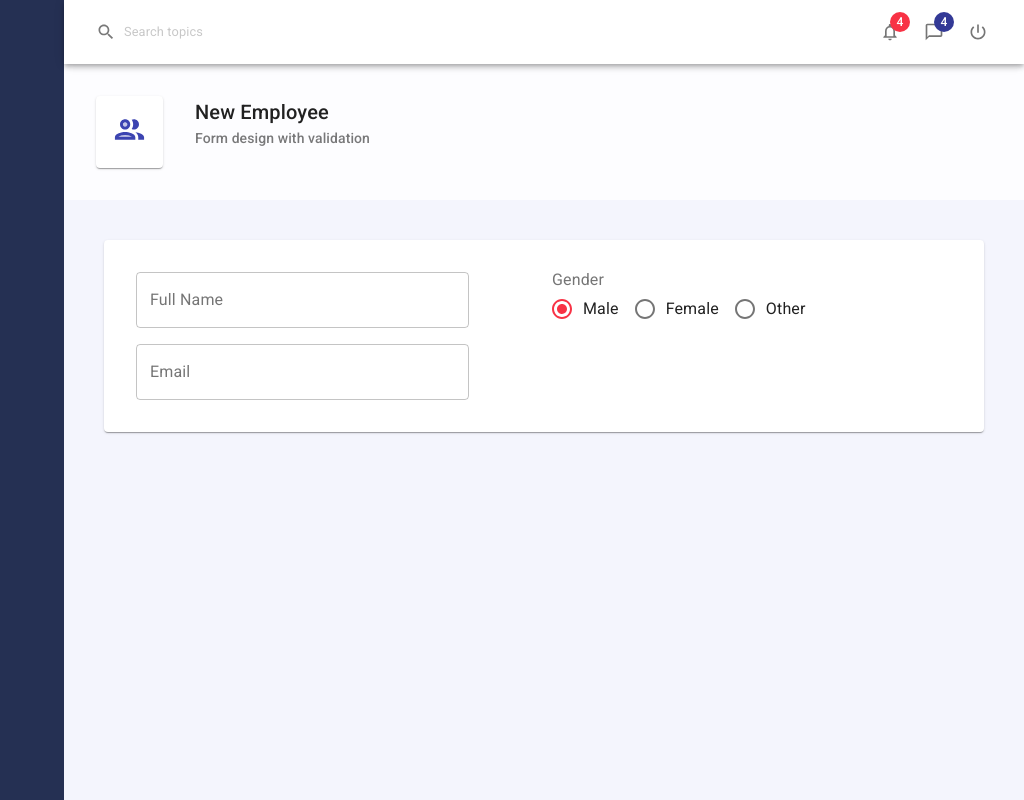
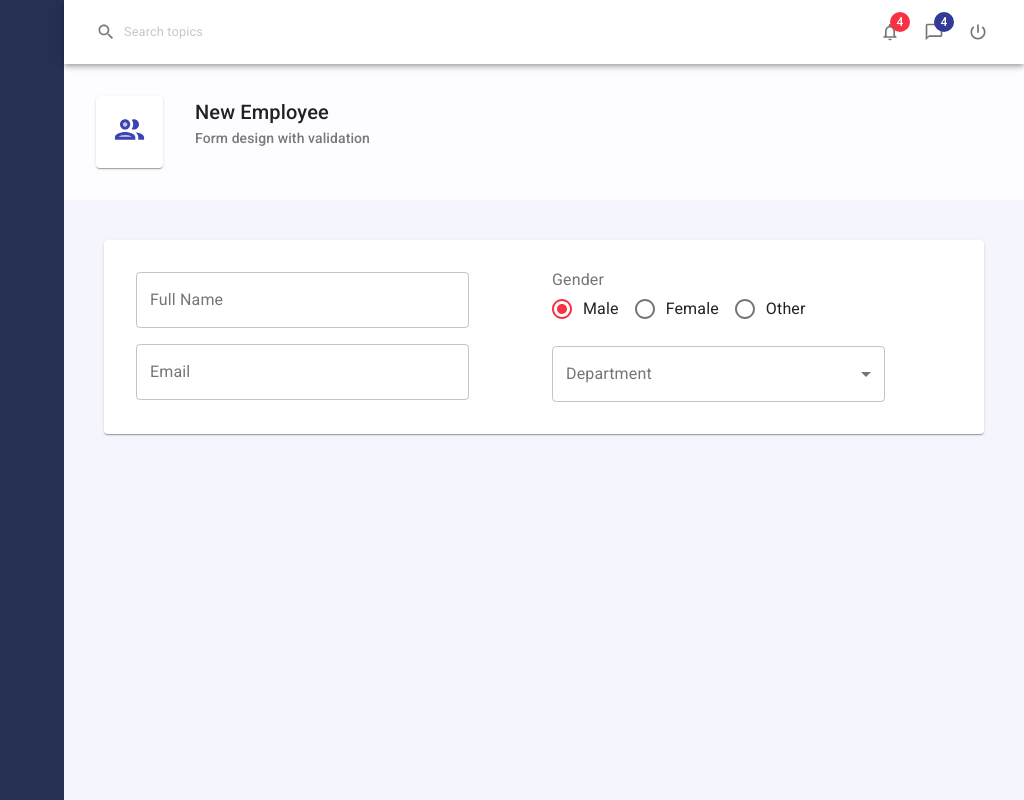
Before and after one commit to daw-maj-pl/mui-crud-app, a React (Create React App) app: page / in a window 1280 px wide. Shown: the whole page, without its empty margins (256-1280 px from the left). Built offline with nearby package versions, Linux system fonts and the light colour scheme.

Commit message:
Import employeeService and use it in Select comp.

```diff
--- a/src/pages/Employees/EmployeeForm.js
+++ b/src/pages/Employees/EmployeeForm.js
@@ -1,8 +1,9 @@
 import { useEffect } from 'react';
 import { Grid } from '@material-ui/core';
 
+import Controls from '../../components/controls/Controls';
 import { useForm, Form } from '../../components/useForm';
-import Controls from '../../components/controls/Controls';
+import * as employeeService from '../../services/employeeService';
 
 const genderItems = [
   { id: 'male', title: 'Male' },
@@ -50,6 +51,13 @@ const EmployeeForm = () => {
             onChange={handleInputChange}
             items={genderItems}
           />
+          <Controls.Select
+            name="departmentId"
+            label="Department"
+            value={values.departmentId}
+            onChange={handleInputChange}
+            options={employeeService.getDepartmentCollection()}
+          />
         </Grid>
       </Grid>
     </Form>
```
